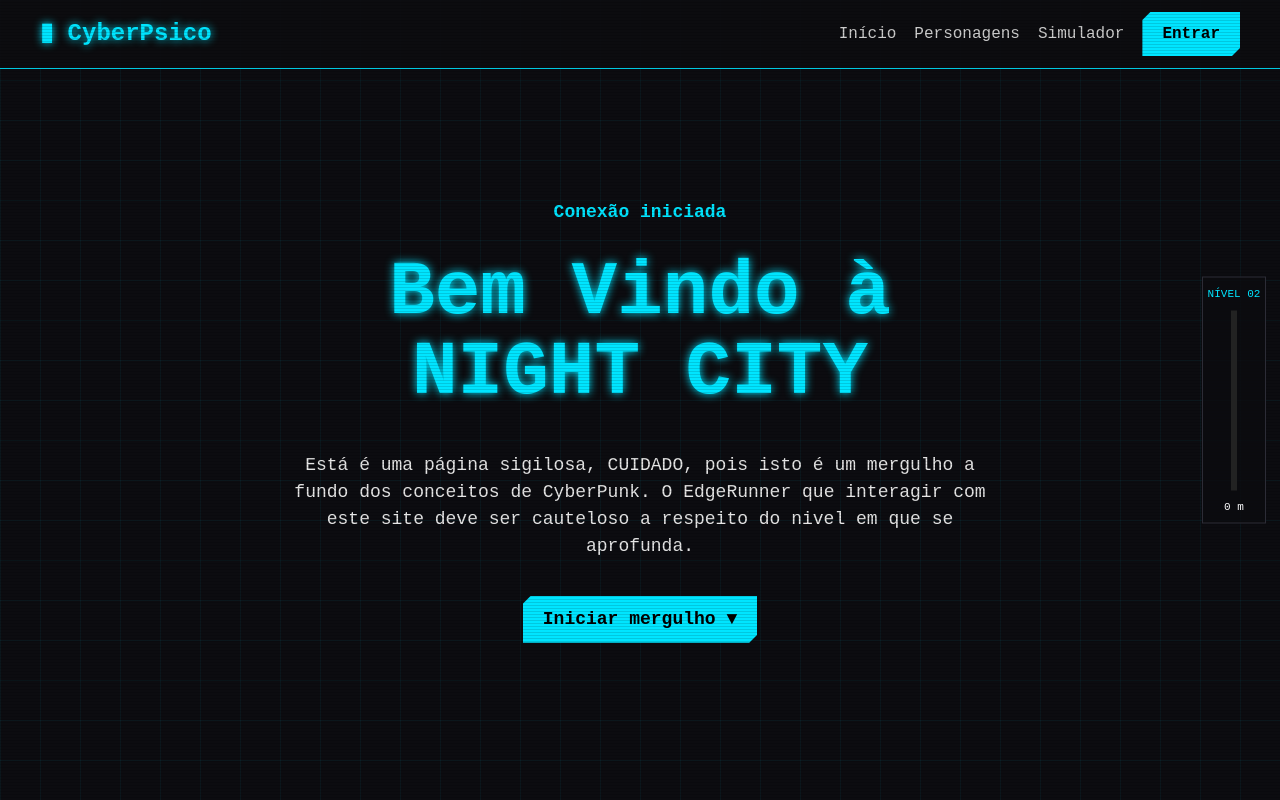
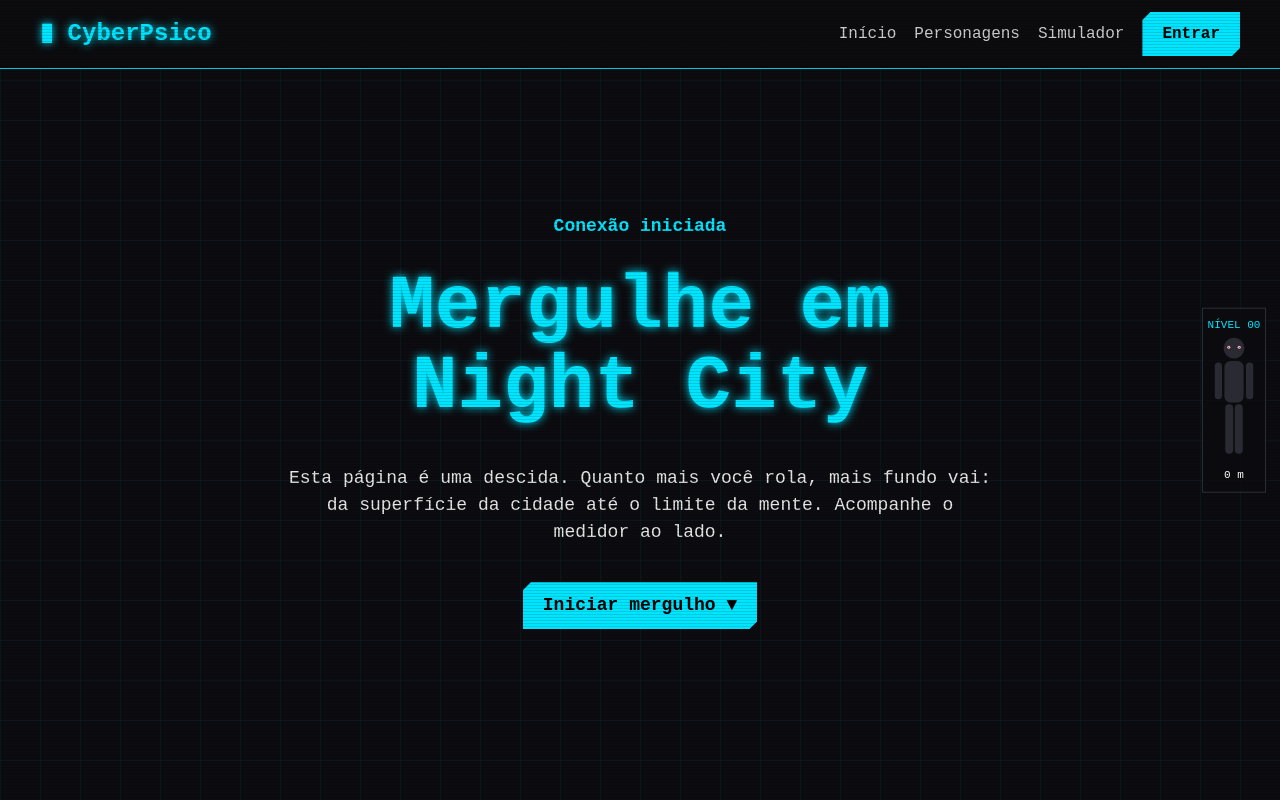
Before and after one commit to NicolasMussinhati/ProjetoIndv.Cybas, a website: page public/index.html in a window 1280 px wide. Shown: the top 800 px of the page. Drawn offline with Linux system fonts and the light colour scheme.

Commit message:
Adicionando novo recurso visual de Profundidade no projeto.

```diff
--- a/public/index.html
+++ b/public/index.html
@@ -19,18 +19,35 @@
   <!-- medidor fixo na lateral -->
   <div id="medidor">
     <div id="nivelAtual">NÍVEL 00</div>
-    <div class="trilho">
-      <div id="preenchimento"></div>
-    </div>
+    <svg id="pessoa" viewBox="0 0 60 160" width="48" height="128" aria-hidden="true">
+      <defs>
+        <!-- o corpo é desenhado uma vez e reaproveitado (contorno + enchimento) -->
+        <g id="forma">
+          <circle cx="30" cy="18" r="13"/>
+          <rect x="18" y="34" width="24" height="52" rx="8"/>
+          <rect x="6" y="36" width="9" height="46" rx="4.5"/>
+          <rect x="45" y="36" width="9" height="46" rx="4.5"/>
+          <rect x="19" y="88" width="10" height="62" rx="5"/>
+          <rect x="31" y="88" width="10" height="62" rx="5"/>
+        </g>
+        <!-- retângulo que sobe de baixo para cima e "enche" a pessoa -->
+        <clipPath id="recorteNivel"><rect id="recorteRect" x="0" y="160" width="60" height="0"/></clipPath>
+      </defs>
+      <use href="#forma" fill="#2a2a33"/>
+      <g clip-path="url(#recorteNivel)"><use id="pessoaCheia" href="#forma" fill="rgb(0,229,255)"/></g>
+      <!-- olhos: crescem e saem do rosto conforme a profundidade -->
+      <g class="pulso"><circle id="olhoE" cx="23.5" cy="17" r="1.8" fill="#fff" stroke="#ff2a6d" stroke-width="0.4"/><circle id="pupilaE" cx="23.5" cy="17" r="0.7" fill="#0c0c10"/></g>
+      <g class="pulso"><circle id="olhoD" cx="36.5" cy="17" r="1.8" fill="#fff" stroke="#ff2a6d" stroke-width="0.4"/><circle id="pupilaD" cx="36.5" cy="17" r="0.7" fill="#0c0c10"/></g>
+    </svg>
     <div id="profundidade">0 m</div>
   </div>
 
   <!-- ABERTURA -->
   <div class="hero" id="topo">
     <p class="destaque">Conexão iniciada</p>
-    <h1 class="glitch">Bem Vindo à NIGHT CITY</h1>
-    <p>Está é uma página sigilosa, CUIDADO, pois isto é um mergulho a fundo dos conceitos de CyberPunk. O EdgeRunner que
-      interagir com este site deve ser cauteloso a respeito do nivel em que se aprofunda.</p>
+    <h1 class="glitch">Mergulhe em Night City</h1>
+    <p>Esta página é uma descida. Quanto mais você rola, mais fundo vai: da superfície da cidade até o limite da
+      mente. Acompanhe o medidor ao lado.</p>
     <p><a href="#nivel1" class="botao">Iniciar mergulho &#9660;</a></p>
   </div>
 
@@ -47,12 +64,9 @@
       <div class="fato"><b>Quem sobra vira mercenário</b>Edgerunners vivem no limite, e Ripperdocs instalam
         implantes, muitas vezes sem licença.</div>
       <dl class="glossario">
-        <dt>Edgerunner</dt>
-        <dd>mercenário freelancer.</dd>
-        <dt>Fixer</dt>
-        <dd>intermediário de contratos.</dd>
-        <dt>Ripperdoc</dt>
-        <dd>médico de rua que instala implantes.</dd>
+        <dt>Edgerunner</dt><dd>mercenário freelancer.</dd>
+        <dt>Fixer</dt><dd>intermediário de contratos.</dd>
+        <dt>Ripperdoc</dt><dd>médico de rua que instala implantes.</dd>
       </dl>
     </div>
   </div>
@@ -106,8 +120,7 @@
   <div class="nivel" id="nivel4">
     <div class="miolo">
       <h2>Por que quem se acha "especial" acaba morrendo?</h2>
-      <p class="frase-grande">"Os outros surtam... <br>
-      <H2 class="glitch">MAS EU NÃO.</H2>"</p>
+      <p class="frase-grande">"Os outros surtam. Eu não."</p>
       <p>Quase todo mundo que chega à cyberpsicose acreditava que seria a exceção. Alguns até têm resistência acima
         da média, mas ter mais tolerância não é ser imune. Só adia o momento em que o limite aparece. E o "só mais
         um" funciona assim: cada implante dá uma vantagem imediata, o corpo melhora, a empatia diminui, e a
```
